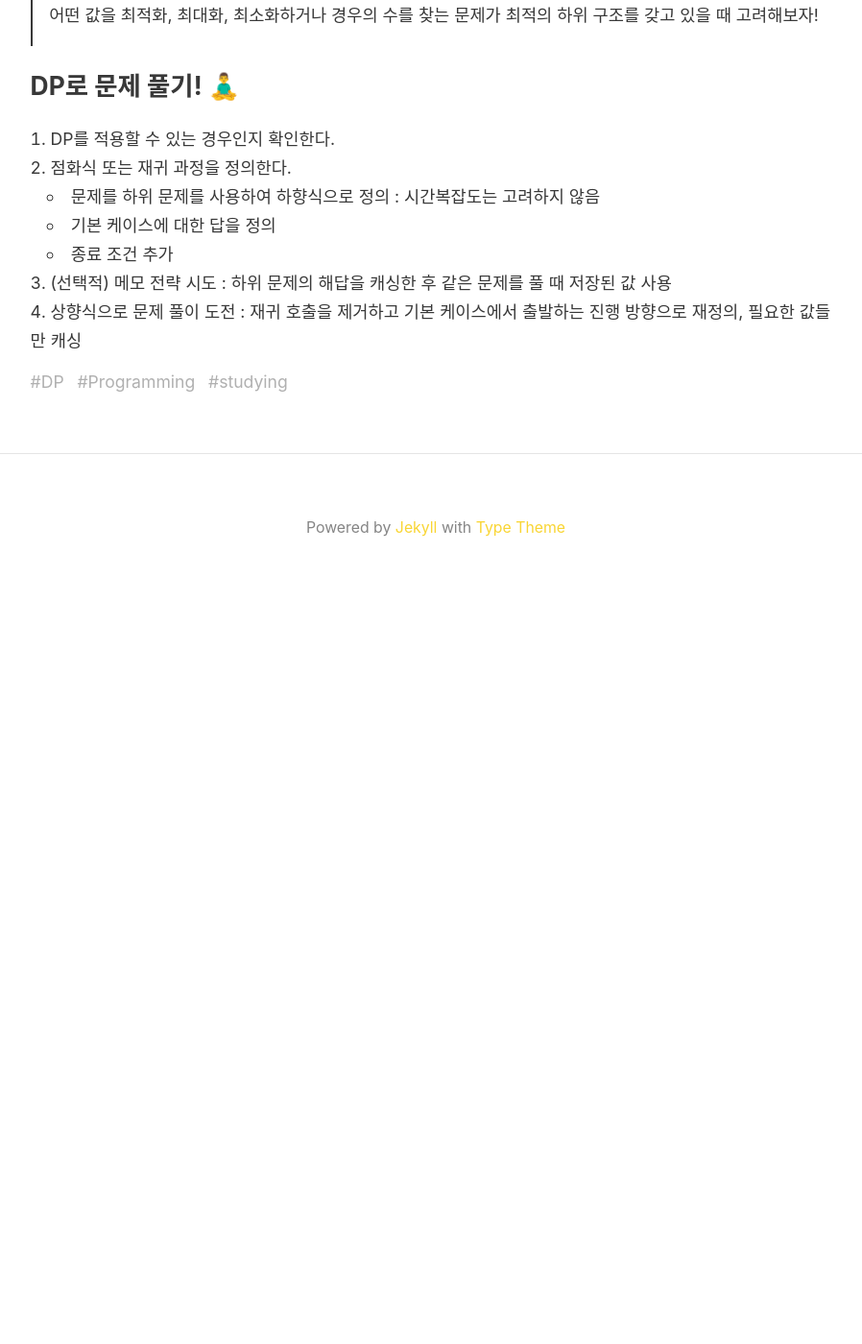
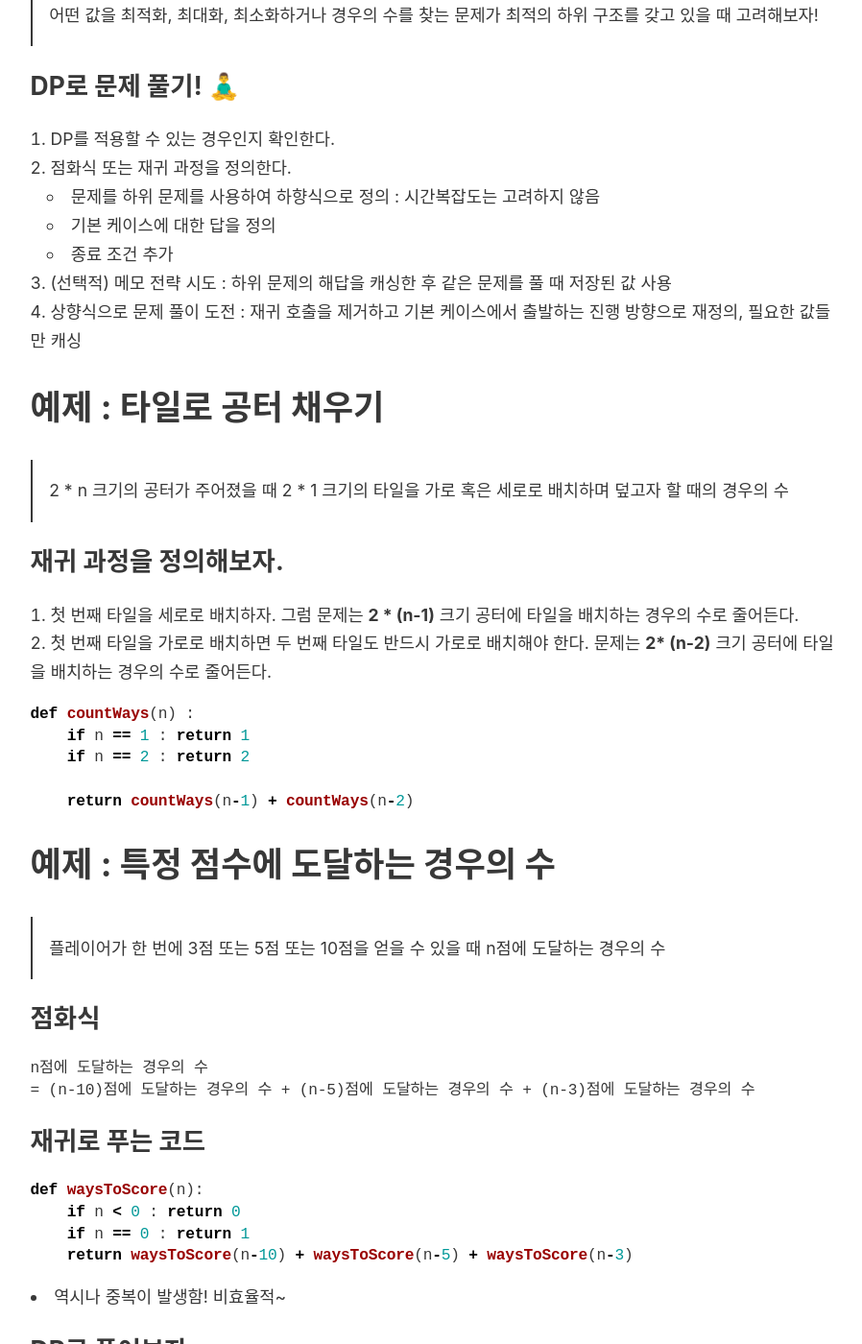
Before and after one commit to sbyeol3/github.io, a Jekyll site: the page built from _posts/2020-12-22-dp4.md, in a window 1280 px wide and 1400 px high, scrolled down 2918 px. Shown: the whole window at 96% size, without its empty margins (186-1084 px from the left). Built offline with Jekyll 4.4.1, drawn with Linux system fonts in a browser that asks for light colours; nearby versions of some CDN libraries; before the commit the page ends 3546 px from its top, so only the background shows below that; some of the changed text lies outside the part shown.

Commit message:
ADD : DP 4 끝

````diff
--- a/_posts/2020-09-14-dp4.md
+++ b/_posts/2020-12-22-dp4.md
@@ -113,3 +113,85 @@ def minPathCost(cost, m, n) :
     - 종료 조건 추가
 3. (선택적) 메모 전략 시도 : 하위 문제의 해답을 캐싱한 후 같은 문제를 풀 때 저장된 값 사용
 4. 상향식으로 문제 풀이 도전 : 재귀 호출을 제거하고 기본 케이스에서 출발하는 진행 방향으로 재정의, 필요한 값들만 캐싱
+
+## 예제 : 타일로 공터 채우기
+> 2 * n 크기의 공터가 주어졌을 때 2 * 1 크기의 타일을 가로 혹은 세로로 배치하며 덮고자 할 때의 경우의 수
+
+### 재귀 과정을 정의해보자.
+1. 첫 번째 타일을 세로로 배치하자. 그럼 문제는 **2 * (n-1)** 크기 공터에 타일을 배치하는 경우의 수로 줄어든다.
+2. 첫 번째 타일을 가로로 배치하면 두 번째 타일도 반드시 가로로 배치해야 한다. 문제는 **2* (n-2)** 크기 공터에 타일을 배치하는 경우의 수로 줄어든다.
+
+```python
+def countWays(n) :
+    if n == 1 : return 1
+    if n == 2 : return 2
+
+    return countWays(n-1) + countWays(n-2)
+```
+
+## 예제 : 특정 점수에 도달하는 경우의 수
+> 플레이어가 한 번에 3점 또는 5점 또는 10점을 얻을 수 있을 때 n점에 도달하는 경우의 수
+
+### 점화식
+```
+n점에 도달하는 경우의 수
+= (n-10)점에 도달하는 경우의 수 + (n-5)점에 도달하는 경우의 수 + (n-3)점에 도달하는 경우의 수
+```
+
+### 재귀로 푸는 코드
+```python
+def waysToScore(n):
+    if n < 0 : return 0
+    if n == 0 : return 1
+    return waysToScore(n-10) + waysToScore(n-5) + waysToScore(n-3)
+```
+- 역시나 중복이 발생함! 비효율적~
+
+### DP로 풀어보자.
+```python
+def waysToScore(n):
+    arr = [0] * n
+    arr[0] = 1
+
+    for i in ranger(1, n) :
+        if i -3 >= 0 : arr[i] += arr[i-3]
+        if i -5 >= 0 : arr[i] += arr[i-5]
+        if i -10 >= 0 : arr[i] += arr[i-10]
+    return arr[n]
+```
+
+## 예제 : 연속된 부분 배열의 최댓값 구하기
+> 정수로 이루어진 배열에서 연속된 부분 배열의 합의 최댓값을 리턴하는 함수
+
+### 완전탐색알고리즘
+```python
+def maxSubArraySum(arr, n) :
+    maxSum = 0
+    tempSum = 0
+
+    for i in range(n):
+        tempSum = 0
+        for j in range(i,n):
+            tempSum += arr[j]
+            if (tempSum > maxSum) : maxSum = tempSum
+
+    return maxSum
+```
+
+- 이 경우에는 배열의 모든 원소가 음수일 때는 오답인 0을 리턴한다.
+- 시간복잡도가 `O(n^2)`
+
+### 카데인 알고리즘
+```python
+def maxSubArraySum(arr, n) :
+    maxSumSoFar = 0
+    maxSumEndingHere = 0
+
+    for i in range(n):
+        maxSumEndingHere += arr[i];
+        if maxSumEndingHere < 0 : maxSumEndingHere = 0
+        if maxSumEndingHere > maxSumSoFar :
+            maxSumSoFar = maxSumEndingHere
+
+    return maxSumSoFar
+```
````
Also changed, not shown: other parts of _posts/2020-12-22-dp4.md (+1 -1 lines).
